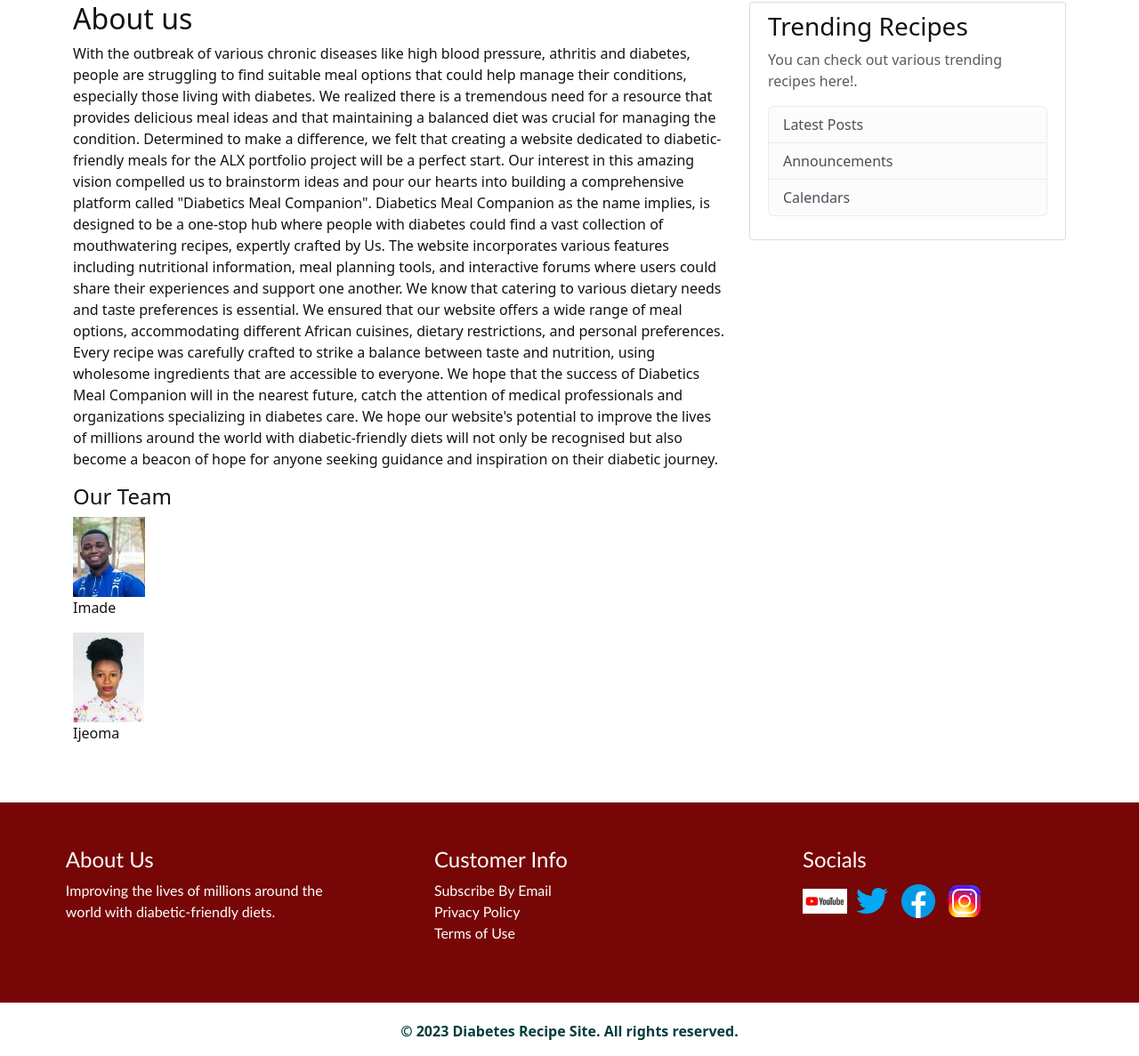
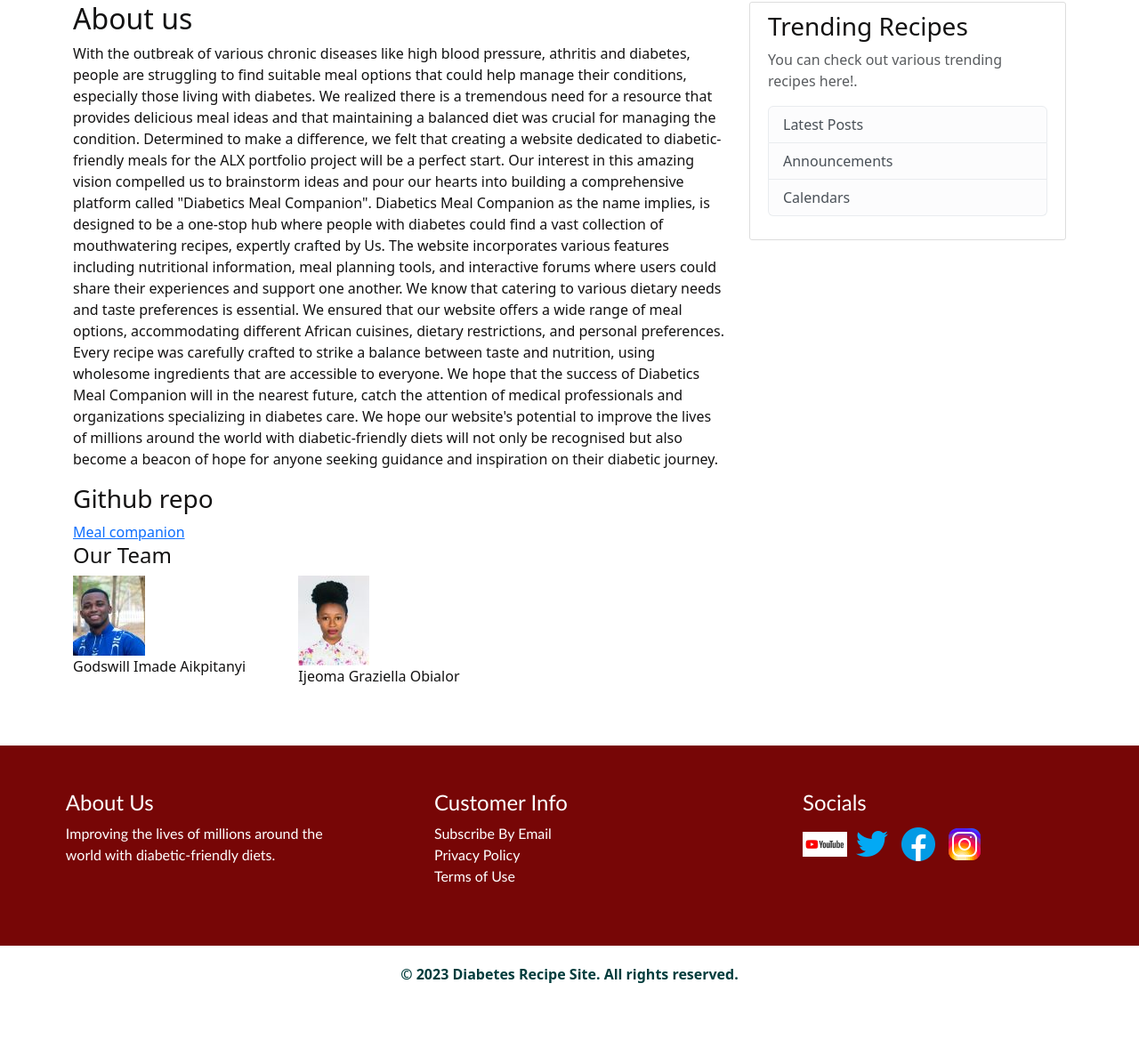
Before and after one commit to GodswillAikpitanyi/Recipe_App, a Flask app: page /about in a window 1280 px wide. Shown: the part 94-1281 px from the top of the page at 89% size. After the commit the page ends 1199 px from the top, so only its background shows below. Run offline with Flask 3, Linux system fonts and the light colour scheme.

Commit message:
Repo link update

```diff
--- a/recipeapp/templates/about.html
+++ b/recipeapp/templates/about.html
@@ -26,9 +26,20 @@
     lives of millions around the world with diabetic-friendly diets will not only be recognised but also become a beacon
     of hope for anyone seeking guidance and inspiration on their diabetic journey.
   </p>
-  <h4>Our Team</h4>
-  <img src="{{url_for ('static', filename='images/Imade.jpg')}}" alt="">
-  <p>Imade</p>
-  <img src="{{url_for ('static', filename='images/My-photo.jpg')}}" alt="">
-  <p>Ijeoma</p>
+
+  <h3>Github repo</h3>
+  <a href="https://github.com/GodswillAikpitanyi/Recipe_App">Meal companion</a>
+  <div>
+    <div class="row">
+        <h4 class="mx-auto">Our Team</h4>
+      <div class="col-md-4">
+        <img src="{{url_for ('static', filename='images/Imade.jpg')}}" alt="">
+        <p>Godswill Imade Aikpitanyi</p>
+      </div>
+      <div class="col-md-4">
+        <img src="{{url_for ('static', filename='images/My-photo.jpg')}}" alt="">
+        <p>Ijeoma Graziella Obialor</p>
+      </div>
+    </div>
+  </div>
 {% endblock content %}
```
